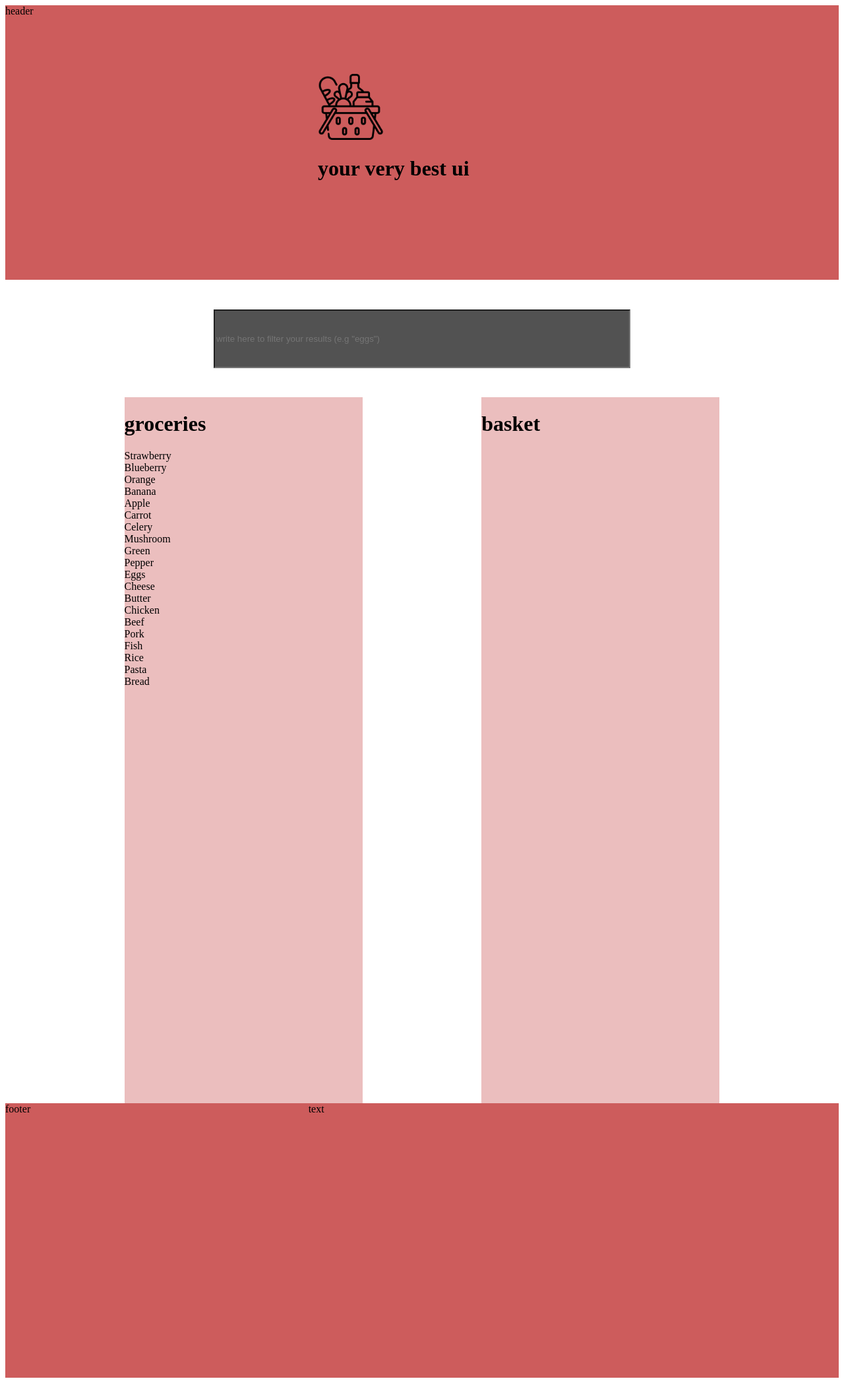
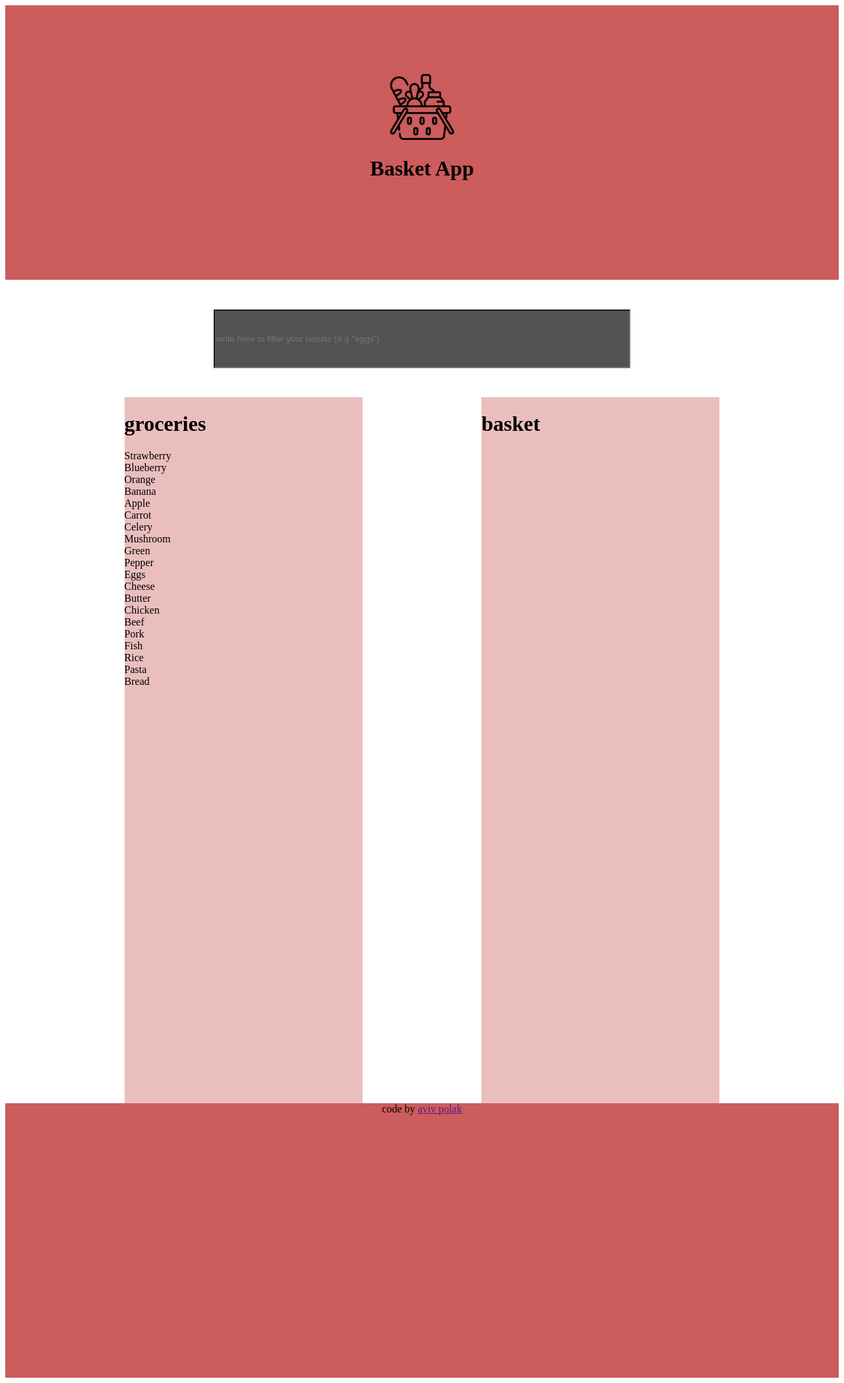
Before and after one commit to avivpolak/Basket, a React (Create React App) app in the folder basket-front/: page / in a window 1280 px wide. Shown: the whole page at 66% size. Built offline with nearby package versions, Linux system fonts and the light colour scheme.

Commit message:
hover to red on basket

```diff
--- a/basket-front/src/components/footer/Footer.css
+++ b/basket-front/src/components/footer/Footer.css
@@ -8,4 +8,5 @@
 
 .text {
     grid-area: 1 / 5 / 2 / 8;
+    text-align: center;
 }
--- a/basket-front/src/components/footer/Footer.js
+++ b/basket-front/src/components/footer/Footer.js
@@ -6,8 +6,9 @@ export default class Footer extends React.Component {
     render() {
         return (
             <div className="footer">
-                footer
-                <div className="text">text </div>
+                <div className="text">
+                    code by <a href=""> aviv polak </a>
+                </div>
             </div>
         );
     }
--- a/basket-front/src/components/header/Header.css
+++ b/basket-front/src/components/header/Header.css
@@ -8,7 +8,11 @@
 
 .logo {
     grid-area: 2 / 4 / 3 / 6;
+    display: block;
+    margin-left: auto;
+    margin-right: auto;
 }
 .slogen {
     grid-area: 3 / 4 / 4 / 6;
+    text-align: center;
 }
--- a/basket-front/src/components/header/Header.js
+++ b/basket-front/src/components/header/Header.js
@@ -7,12 +7,11 @@ export default class Header extends React.Component {
     render() {
         return (
             <div className="header">
-                header
                 <div className="logo">
                     <img src={basket} className="App-logo" alt="logo" />
                 </div>
                 <div className="slogen">
-                    <h1>your very best ui </h1>
+                    <h1>Basket App</h1>
                 </div>
             </div>
         );
--- a/basket-front/src/components/main/components/Item.css
+++ b/basket-front/src/components/main/components/Item.css
@@ -1,3 +1,6 @@
 .item:hover {
     background-color: green;
 }
+.basket .item:hover {
+    background-color: rgb(255, 102, 102);
+}
```
